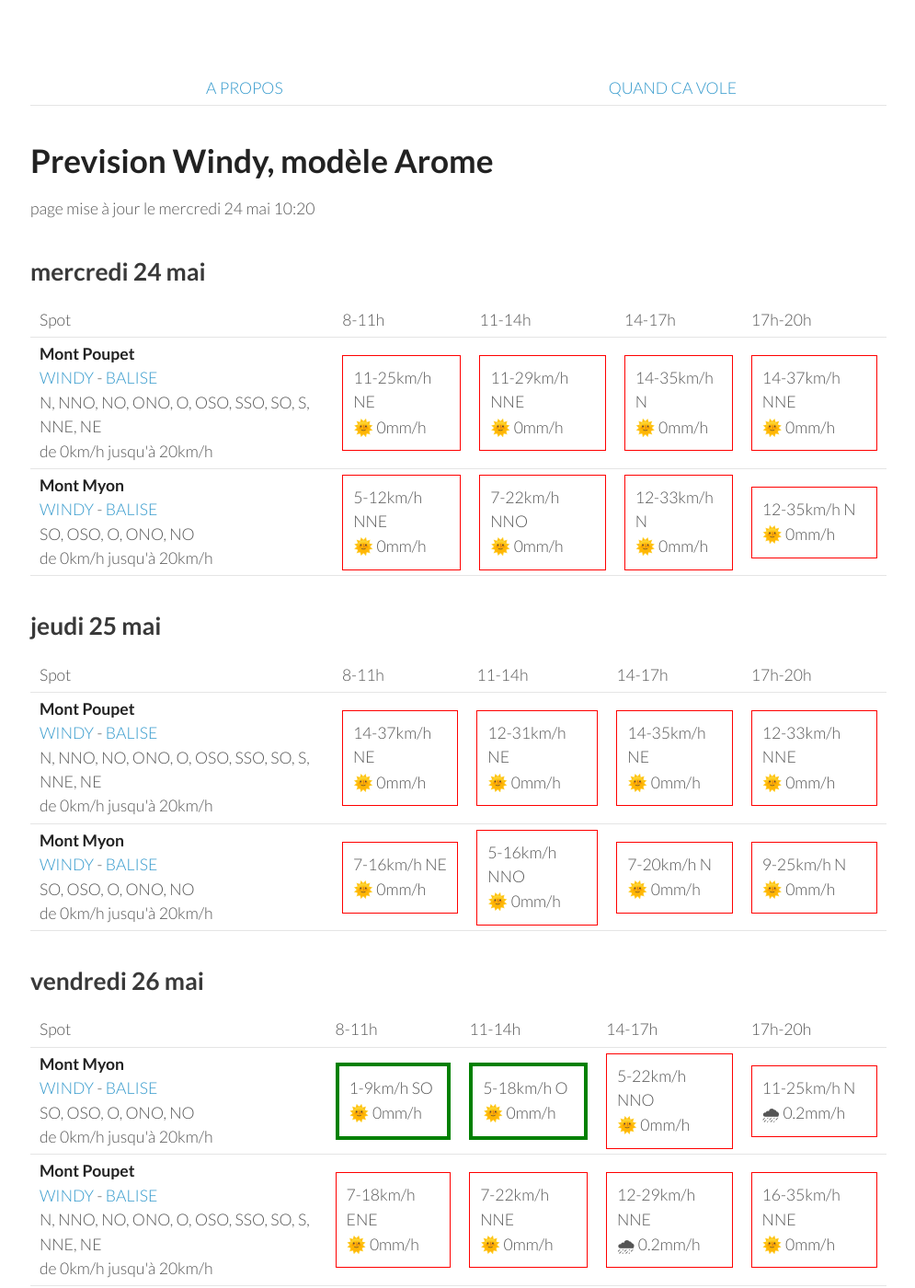
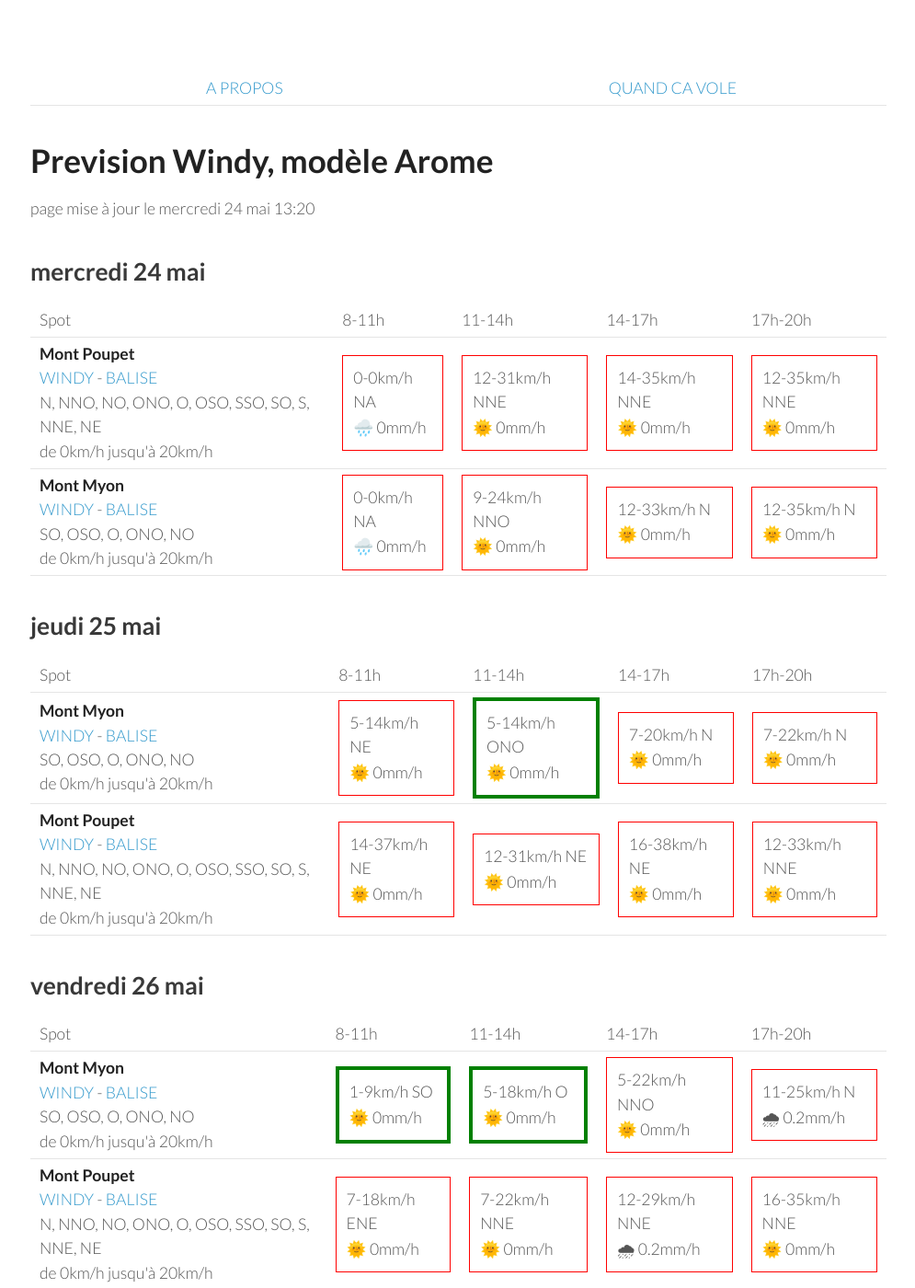
Before and after one commit to parapente-dans-le-nord/parapente-dans-le-nord.github.io, a Jekyll site: the page built from jura.markdown, in a window 1280 px wide and 1400 px high. Shown: the whole window at 92% size, without its empty margins (25-1020 px from the left). Built offline with Jekyll 4.4.1, drawn with Linux system fonts in a browser that asks for light colours.

Commit message:
update index.markdown

```diff
--- a/jura.markdown
+++ b/jura.markdown
@@ -7,7 +7,7 @@ title:  "Tous les spots"
 {: .links}
 
 # Prevision Windy, modèle Arome
-page mise à jour le mercredi 24 mai 10:20
+page mise à jour le mercredi 24 mai 13:20
 
 ## mercredi 24 mai
 
@@ -24,21 +24,19 @@ page mise à jour le mercredi 24 mai 10:20
 <tr>
         <td><strong>Mont Poupet</strong><br><a href="https://windy.com/46.970/5.876?46.541,5.876,8">WINDY</a> - <span class=""><a href="http://www.balisemeteo.com/balise.php?idBalise=92">BALISE</a> </span><br> <span class="vent-favorable">N, NNO, NO, ONO, O, OSO, SSO, SO, S, NNE, NE</span><br><span class="force-vent">de 0km/h jusqu'à 20km/h</span> </td>
 
-            <td><div class="not-flyable"><p>11-25km/h NE</p><p>🌞 0mm/h</p></div></td>
-            <td><div class="not-flyable"><p>11-29km/h NNE</p><p>🌞 0mm/h</p></div></td>
-            <td><div class="not-flyable"><p>14-35km/h N</p><p>🌞 0mm/h</p></div></td>
-            <td><div class="not-flyable"><p>14-37km/h NNE</p><p>🌞 0mm/h</p></div></td>
-
+            <td><div class="not-flyable"><p>0-0km/h NA</p><p>🌧️ 0mm/h</p></div></td>
+            <td><div class="not-flyable"><p>12-31km/h NNE</p><p>🌞 0mm/h</p></div></td>
+            <td><div class="not-flyable"><p>14-35km/h NNE</p><p>🌞 0mm/h</p></div></td>
+            <td><div class="not-flyable"><p>12-35km/h NNE</p><p>🌞 0mm/h</p></div></td>
 
     </tr>
 <tr>
         <td><strong>Mont Myon</strong><br><a href="https://windy.com/46.331/5.397?45.898,5.394,8,m:eWoagj8">WINDY</a> - <span class=""><a href="http://www.balisemeteo.com/balise.php?idBalise=70">BALISE</a> </span><br> <span class="vent-favorable">SO, OSO, O, ONO, NO</span><br><span class="force-vent">de 0km/h jusqu'à 20km/h</span> </td>
 
-            <td><div class="not-flyable"><p>5-12km/h NNE</p><p>🌞 0mm/h</p></div></td>
-            <td><div class="not-flyable"><p>7-22km/h NNO</p><p>🌞 0mm/h</p></div></td>
+            <td><div class="not-flyable"><p>0-0km/h NA</p><p>🌧️ 0mm/h</p></div></td>
+            <td><div class="not-flyable"><p>9-24km/h NNO</p><p>🌞 0mm/h</p></div></td>
             <td><div class="not-flyable"><p>12-33km/h N</p><p>🌞 0mm/h</p></div></td>
             <td><div class="not-flyable"><p>12-35km/h N</p><p>🌞 0mm/h</p></div></td>
-
 
     </tr>
 
@@ -58,22 +56,22 @@ page mise à jour le mercredi 24 mai 10:20
       <td>17h-20h</td>
     </tr>
 <tr>
+        <td><strong>Mont Myon</strong><br><a href="https://windy.com/46.331/5.397?45.898,5.394,8,m:eWoagj8">WINDY</a> - <span class=""><a href="http://www.balisemeteo.com/balise.php?idBalise=70">BALISE</a> </span><br> <span class="vent-favorable">SO, OSO, O, ONO, NO</span><br><span class="force-vent">de 0km/h jusqu'à 20km/h</span> </td>
+
+            <td><div class="not-flyable"><p>5-14km/h NE</p><p>🌞 0mm/h</p></div></td>
+            <td><div class="flyable"><p>5-14km/h ONO</p><p>🌞 0mm/h</p></div></td>
+            <td><div class="not-flyable"><p>7-20km/h N</p><p>🌞 0mm/h</p></div></td>
+            <td><div class="not-flyable"><p>7-22km/h N</p><p>🌞 0mm/h</p></div></td>
+
+
+    </tr>
+<tr>
         <td><strong>Mont Poupet</strong><br><a href="https://windy.com/46.970/5.876?46.541,5.876,8">WINDY</a> - <span class=""><a href="http://www.balisemeteo.com/balise.php?idBalise=92">BALISE</a> </span><br> <span class="vent-favorable">N, NNO, NO, ONO, O, OSO, SSO, SO, S, NNE, NE</span><br><span class="force-vent">de 0km/h jusqu'à 20km/h</span> </td>
 
             <td><div class="not-flyable"><p>14-37km/h NE</p><p>🌞 0mm/h</p></div></td>
             <td><div class="not-flyable"><p>12-31km/h NE</p><p>🌞 0mm/h</p></div></td>
-            <td><div class="not-flyable"><p>14-35km/h NE</p><p>🌞 0mm/h</p></div></td>
+            <td><div class="not-flyable"><p>16-38km/h NE</p><p>🌞 0mm/h</p></div></td>
             <td><div class="not-flyable"><p>12-33km/h NNE</p><p>🌞 0mm/h</p></div></td>
-
-
-    </tr>
-<tr>
-        <td><strong>Mont Myon</strong><br><a href="https://windy.com/46.331/5.397?45.898,5.394,8,m:eWoagj8">WINDY</a> - <span class=""><a href="http://www.balisemeteo.com/balise.php?idBalise=70">BALISE</a> </span><br> <span class="vent-favorable">SO, OSO, O, ONO, NO</span><br><span class="force-vent">de 0km/h jusqu'à 20km/h</span> </td>
-
-            <td><div class="not-flyable"><p>7-16km/h NE</p><p>🌞 0mm/h</p></div></td>
-            <td><div class="not-flyable"><p>5-16km/h NNO</p><p>🌞 0mm/h</p></div></td>
-            <td><div class="not-flyable"><p>7-20km/h N</p><p>🌞 0mm/h</p></div></td>
-            <td><div class="not-flyable"><p>9-25km/h N</p><p>🌞 0mm/h</p></div></td>
 
 
     </tr>
```
